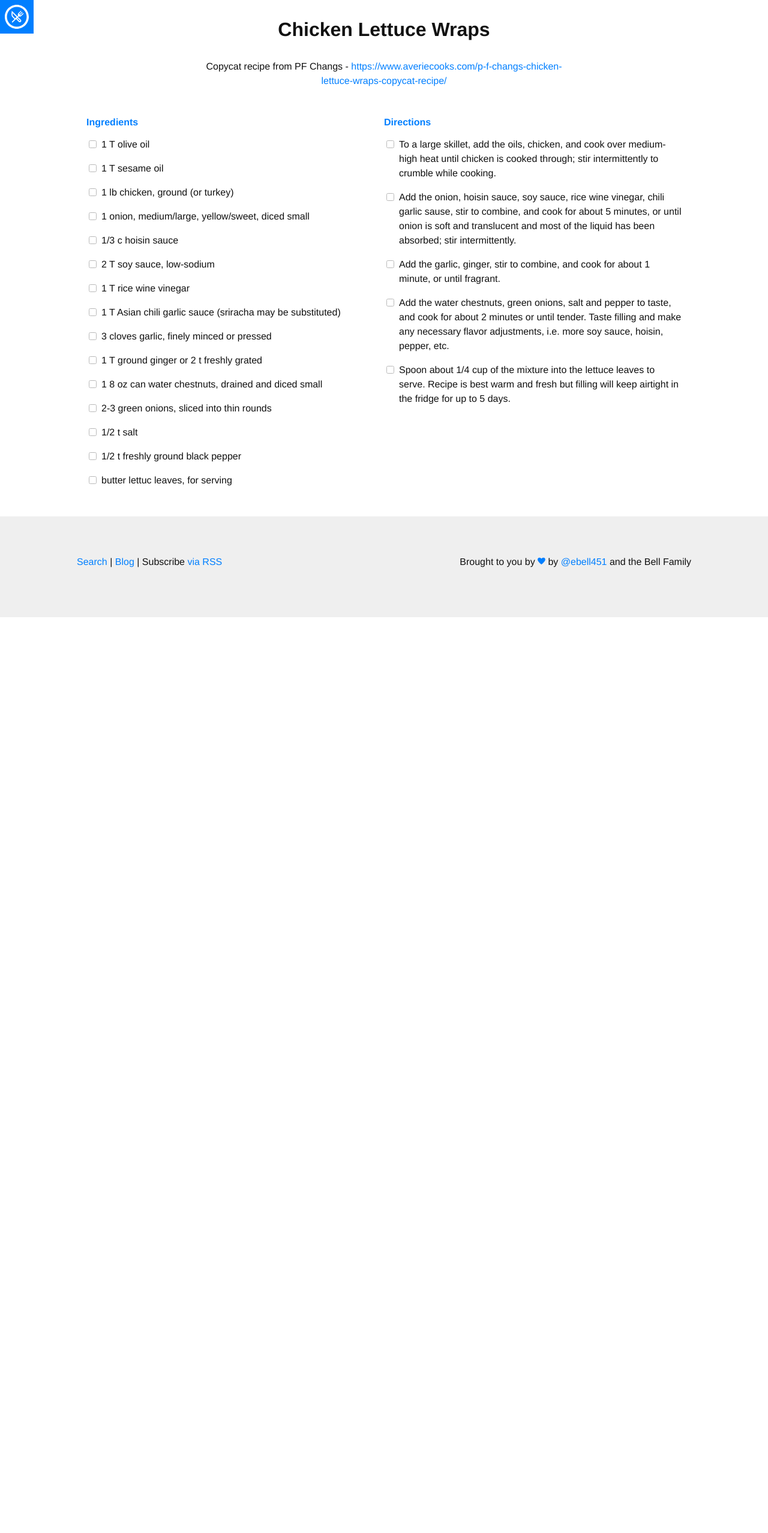
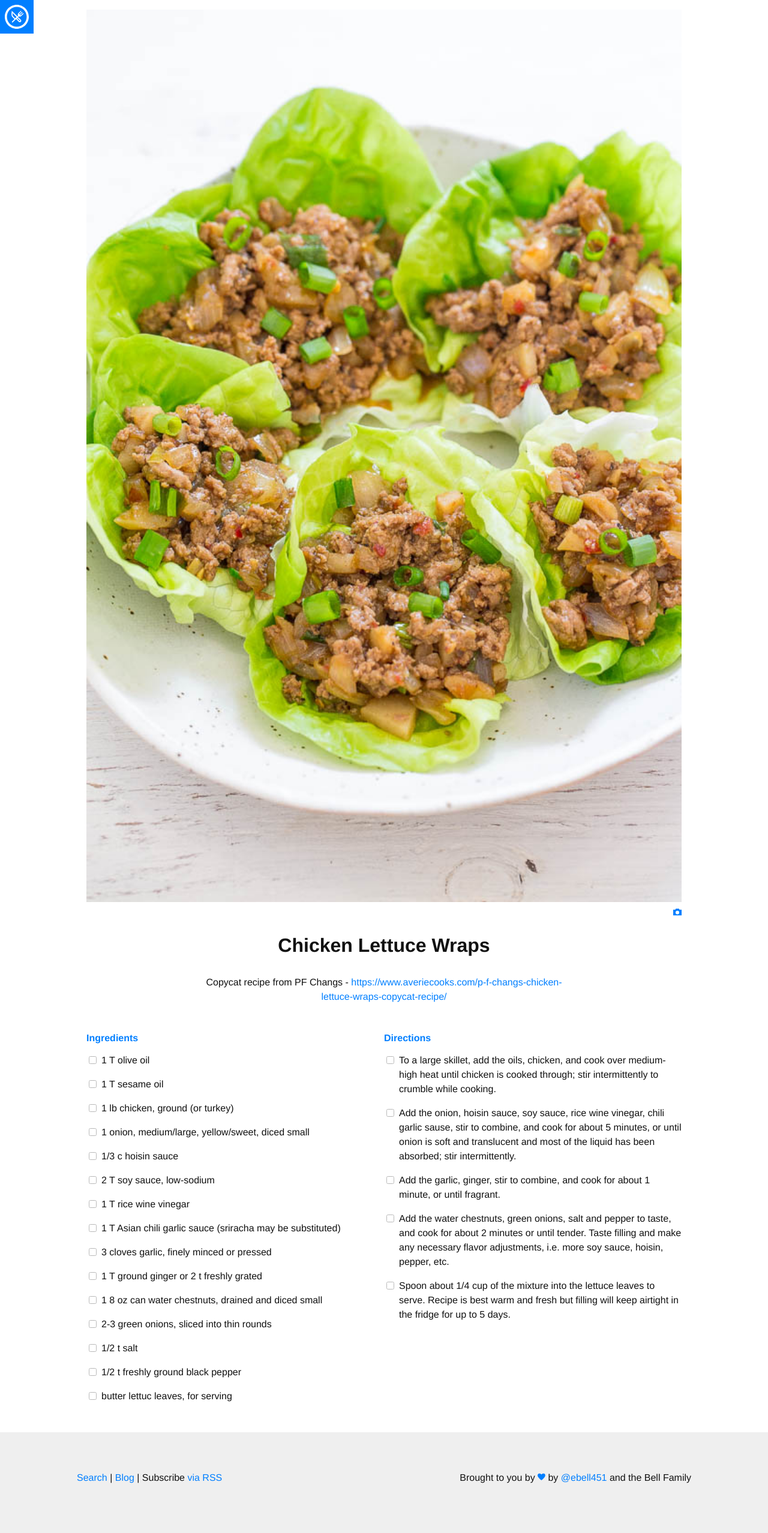
Before and after one commit to ebell451/ebell451.github.io, a Jekyll site: the page built from _recipes/chicken-lettuce-wraps.md, in a window 1280 px wide. Shown: the whole page at 60% size. Built offline with Jekyll 4.4.1, drawn with Linux system fonts in a browser that asks for light colours; nearby versions of some CDN libraries; some web fonts are replaced; before the commit the page ends 1029 px from its top, so only the background shows below that.

Commit message:
Added image to chicken lettuce wraps recipe

```diff
--- a/_recipes/chicken-lettuce-wraps.md
+++ b/_recipes/chicken-lettuce-wraps.md
@@ -1,6 +1,8 @@
 ---
 layout: recipe
 title: Chicken Lettuce Wraps
+image: chicken-lettuce-wraps.jpg
+imagecredit: https://www.averiecooks.com
 tags: appetizer, snack
 
 ingredients:
```
Also changed, not shown: images/chicken-lettuce-wraps.jpg (added).
